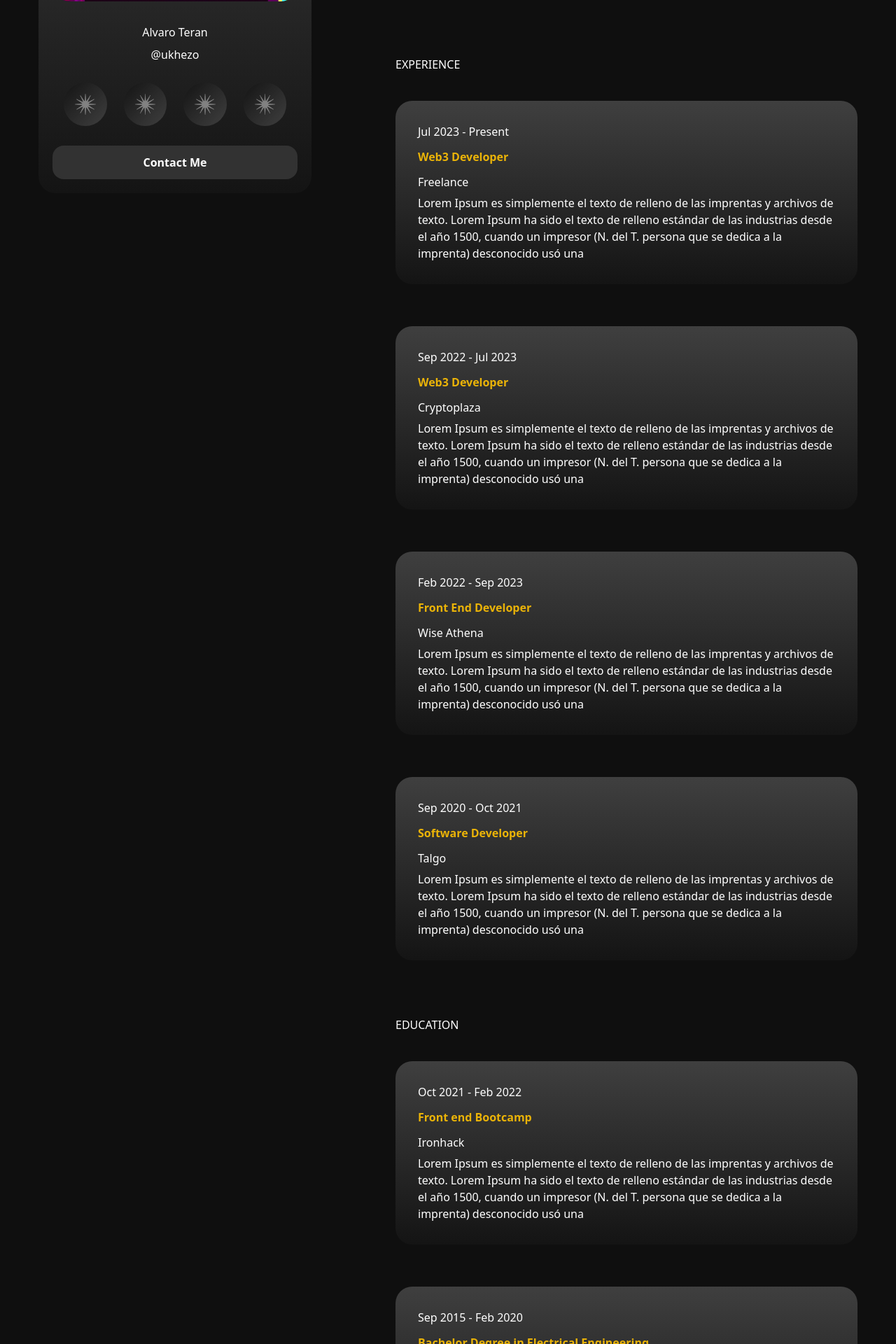
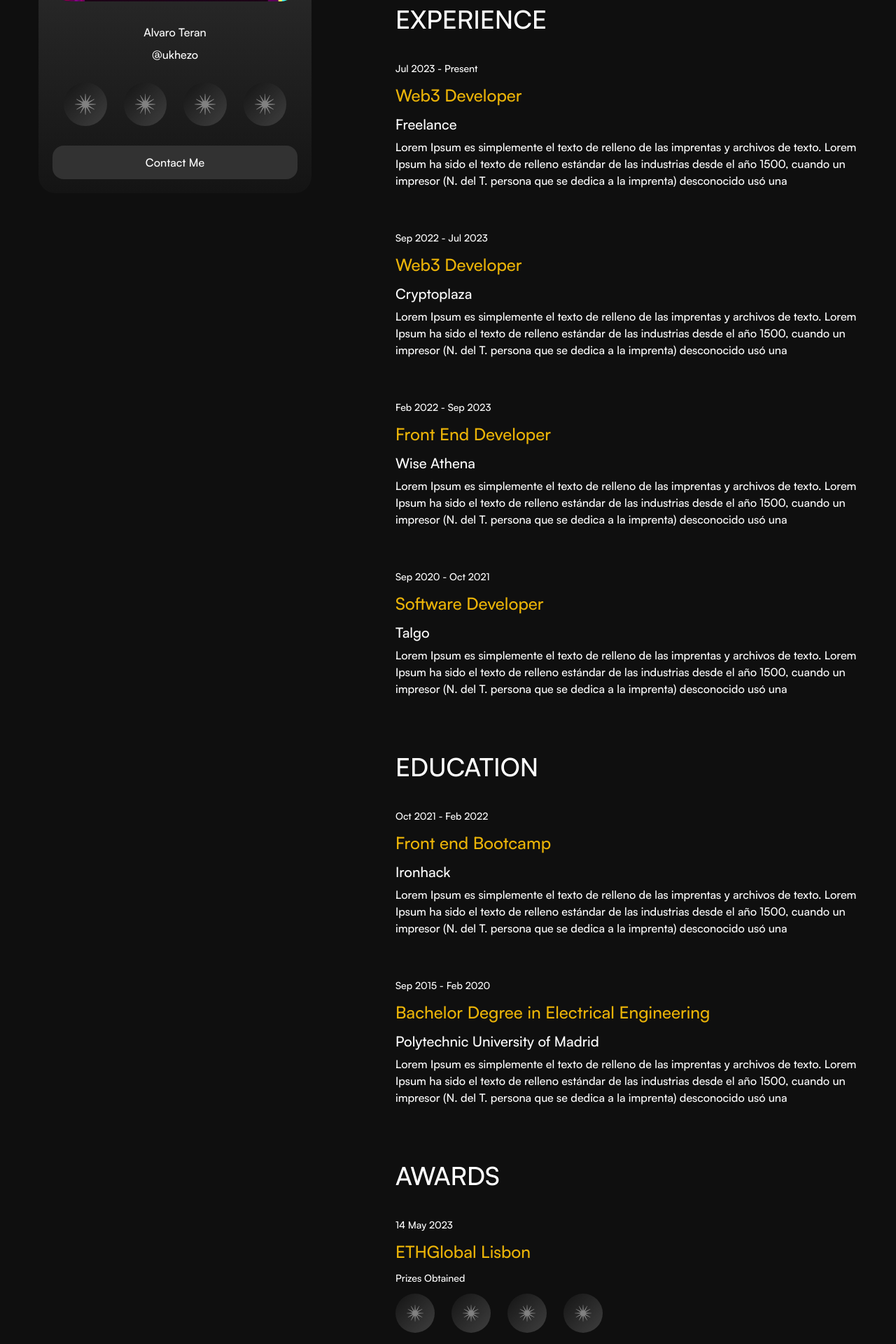
Before and after one commit to 0xukhezo/Ukhezo-web, a Next.js app: page /credentials in a window 1280 px wide. Shown: the part 520-2440 px from the top of the page at 70% size. Built offline with nearby package versions, Linux system fonts and the light colour scheme.

Commit message:
feat(styles): add animations

```diff
--- a/src/components/Cards/Home/AboutCard.tsx
+++ b/src/components/Cards/Home/AboutCard.tsx
@@ -1,4 +1,4 @@
-import { useState } from "react"
+import { useEffect, useState } from "react"
 import Image from "next/image"
 import Link from "next/link"
 import Logo from "../../../../public/Logo.png"
@@ -7,8 +7,17 @@ import Star from "../../../../public/Star.svg"
 export default function AboutCard() {
   const [isHovered, setIsHovered] = useState(false)
 
+  useEffect(() => {
+    const card = document.getElementById("cardAbout")
+    if (isHovered) {
+      card?.classList.add("card-about-hovered")
+    } else {
+      card?.classList.remove("card-about-hovered")
+    }
+  }, [isHovered])
+
   return (
-    <Link href="/about">
+    <Link href="/about" id="cardAbout">
       <div
         className="rounded-3xl bg-gradient-to-tl from-[#3f3f3f] to-[#141414] flex "
         onMouseEnter={() => setIsHovered(true)}
@@ -18,16 +27,31 @@ export default function AboutCard() {
           <Image
             height={224}
             width={224}
-            src={Logo.src}
+            src={isHovered ? Logo.src : Logo.src}
             alt="Alvaro Teran Image"
             className="md:rounded-tl-3xl md:rounded-br-3xl "
           />
-          <div className="relative w-full mt-6 md:mt-0">
-            <h2 className="mb-1.5 font-semibold text-xl">Front End Developer</h2>
-            <h1 className="mb-3 font-semibold text-4xl">
-              Alvaro <br></br>Teran.
+          <div className="relative w-full mt-6 md:mt-0 ">
+            <h2 className="mb-1.5 font-semibold text-xl opacity-transition-show show">
+              {isHovered ? "Web3 Developer" : "Front End Developer"}
+            </h2>
+            <h1 className="mb-3 font-semibold text-4xl opacity-transition">
+              {isHovered ? (
+                <span>Ukhezo</span>
+              ) : (
+                <span>
+                  Alvaro <br></br>Teran.
+                </span>
+              )}
             </h1>{" "}
-            <p className="text-sm">I am a Front End Developer based in Madrid.</p>
+            <p className="text-sm opacity-transition">
+              {" "}
+              {isHovered ? (
+                <span>I am a Web3 Developer based in Mainnet.</span>
+              ) : (
+                <span>I am a Front End Developer based in Madrid.</span>
+              )}
+            </p>
             <Image
               height={46}
               width={42}
--- a/src/components/Cards/Home/ExperienceCard.tsx
+++ b/src/components/Cards/Home/ExperienceCard.tsx
@@ -18,7 +18,7 @@ export default function ExperienceCard() {
           CLIENTS<br></br> WORLDWIRE
         </>
       ),
-      value: 10,
+      value: 3,
       prefix: "+ ",
     },
     {
@@ -27,7 +27,7 @@ export default function ExperienceCard() {
           TOTAL<br></br> PROJECTS
         </>
       ),
-      value: 7,
+      value: 6,
       prefix: "+ ",
     },
   ]
--- a/src/components/Layout/Navbar.tsx
+++ b/src/components/Layout/Navbar.tsx
@@ -24,7 +24,7 @@ export default function Navbar({ page }: NavbarProps) {
     <>
       <Disclosure as="nav" id="navbar" className="primary-navigation">
         <>
-          <div className="mx-auto pt-7 bg-mainBackground hidden sm:block">
+          <div className="mx-auto pt-7 hidden sm:block">
             <div className="flex items-center justify-evenly">
               <div className="flex-shrink-0">
                 <Link href="/">
--- a/src/components/Sections/About.tsx
+++ b/src/components/Sections/About.tsx
@@ -46,12 +46,14 @@ export default function About() {
           <CVCard
             info={cvInfoExperience}
             className="rounded-3xl bg-gradient-to-tr from-[#3f3f3f] to-[#141414]  h-full py-6 px-10"
+            title="EXPERIENCE"
           />
         </div>
         <div className="row-span-4 col-span-2">
           <CVCard
             info={cvInfoEducation}
             className="rounded-3xl bg-gradient-to-tl from-[#3f3f3f] to-[#141414]  h-full py-6 px-10"
+            title="EDUCATION"
           />
         </div>
       </div>{" "}
--- a/src/components/Sections/Credentials.tsx
+++ b/src/components/Sections/Credentials.tsx
@@ -68,8 +68,8 @@ export default function Credentials() {
       </div>
       <div className="col-span-6 ml-[120px]" id="cards">
         <div className="mb-[80px]">
-          <h2 className="mb-[40px]">ABOUT ME</h2>
-          <p className="mb-[80px] rounded-3xl bg-gradient-to-b from-[#3f3f3f] to-[#141414] p-8">
+          <h2 className="mb-[40px] text-4xl text-white">ABOUT ME</h2>
+          <p className="mb-[80px]">
             Lorem Ipsum es simplemente el texto de relleno de las imprentas y archivos de texto.
             Lorem Ipsum ha sido el texto de relleno estándar de las industrias desde el año 1500,
             cuando un impresor (N. del T. persona que se dedica a la imprenta) desconocido usó una
@@ -82,63 +82,43 @@ export default function Credentials() {
           </p>
         </div>
         <div className="mb-[80px]">
-          <h2 className="mb-[40px]">EXPERIENCE</h2>
+          <h2 className="mb-[40px] text-4xl text-white">EXPERIENCE</h2>
           {cvInfoExperience.map((info: cvType) => {
             return (
-              <div
-                className="mb-[60px] rounded-3xl bg-gradient-to-b from-[#3f3f3f] to-[#141414] p-8"
-                key={info.title}
-              >
-                <h3>{info.date}</h3>
-                <h2 className="my-[12px] text-yellow-500 font-semibold">{info.title}</h2>
-                <h3 className="mb-[6px]">{info.location}</h3>
+              <div className="mb-[60px] " key={info.title}>
+                <h3 className="text-sm">{info.date}</h3>
+                <h2 className="my-[12px] text-yellow-500 font-semibold text-2xl">{info.title}</h2>
+                <h3 className="mb-[6px] text-xl">{info.location}</h3>
                 <p>{info.description}</p>
               </div>
             )
-          })}
+          })}{" "}
         </div>
         <div className="mb-[80px]">
-          <h2 className="mb-[40px]">EDUCATION</h2>
+          <h2 className="mb-[40px] text-4xl text-white">EDUCATION</h2>{" "}
           {cvInfoEducation.map((info: cvType) => {
             return (
-              <div
-                className="mb-[60px] rounded-3xl bg-gradient-to-b from-[#3f3f3f] to-[#141414] p-8"
-                key={info.title}
-              >
-                <h3>{info.date}</h3>
-                <h2 className="my-[12px] text-yellow-500 font-semibold">{info.title}</h2>
-                <h3 className="mb-[6px]">{info.location}</h3>
+              <div className="mb-[60px] " key={info.title}>
+                {" "}
+                <h3 className="text-sm">{info.date}</h3>
+                <h2 className="my-[12px] text-yellow-500 font-semibold text-2xl">{info.title}</h2>
+                <h3 className="mb-[6px] text-xl">{info.location}</h3>
                 <p>{info.description}</p>
               </div>
             )
-          })}
+          })}{" "}
         </div>{" "}
         <div className="mb-[80px]">
-          <h2 className="mb-[40px]">SKILLS</h2>
-          <div className="grid grid-cols-2">
-            {skills.map((skill: string) => {
-              return (
-                <div
-                  className="mb-[60px] rounded-3xl bg-gradient-to-b from-[#3f3f3f] to-[#141414] p-8 mr-10"
-                  key={skill}
-                >
-                  <h3>{skill}</h3>
-                  <p>Language for the client side</p>
-                </div>
-              )
-            })}
-          </div>
-        </div>{" "}
-        <div className="mb-[80px]">
-          <h2 className="mb-[40px]">AWARDS</h2>
+          <h2 className="mb-[40px] text-4xl text-white">AWARDS</h2>{" "}
           {awards.map((award: any) => {
             return (
-              <div
-                className="mb-[60px] rounded-3xl bg-gradient-to-b from-[#3f3f3f] to-[#141414] p-8"
-                key={award.title}
-              >
-                <h3>{award.date}</h3>
-                <h2 className="my-[12px]">{award.title}</h2> <h2>PROTOCOLS</h2>
+              <div className="mb-[60px] " key={award.title}>
+                {" "}
+                <h3 className="text-sm">{award.date}</h3>
+                <h2 className="my-[12px] text-yellow-500 font-semibold text-2xl">
+                  {award.title}
+                </h2>{" "}
+                <h2 className="text-sm">Prizes Obtained</h2>
                 <div className="flex mt-[12px] items-center gap-x-6">
                   <div className="rounded-full bg-gradient-to-tl from-[#3f3f3f] to-[#141414] items-center p-4">
                     <Image height={24} width={24} src={Separator.src} alt="Alvaro Teran Image" />
@@ -155,7 +135,20 @@ export default function Credentials() {
                 </div>
               </div>
             )
-          })}
+          })}{" "}
+        </div>{" "}
+        <div className="mb-[80px]">
+          <h2 className="mb-[40px] text-4xl text-white">SKILLS</h2>
+          <div className="grid grid-cols-2">
+            {skills.map((skill: string, index: number) => {
+              return (
+                <div className={index !== 2 ? "pb-[60px] " : " pm-[20px]"} key={skill}>
+                  <h3>{skill}</h3>
+                  <p>Language for the client side</p>
+                </div>
+              )
+            })}{" "}
+          </div>
         </div>{" "}
       </div>
     </main>
--- a/src/components/Sections/Work.tsx
+++ b/src/components/Sections/Work.tsx
@@ -73,13 +73,13 @@ export default function Work() {
             title={"Hackers and Painters"}
           />
         </div>
-        <div className="col-span-2 row-start-4 row-end-6 -mt-16 mb-16">
+        <div className="col-span-2 row-start-4 row-end-6 -mt-16 mb-16 rounded-3xl bg-gradient-to-tr from-[#3f3f3f] to-[#141414]">
           <ProjectCard
             href={"test"}
             image={Logo.src}
             long={false}
             description={"Pepe"}
-            title={"Test"}
+            title={"Dragon Stake"}
           />
         </div>
       </div>
--- a/src/styles/globals.css
+++ b/src/styles/globals.css
@@ -4,12 +4,19 @@
 @tailwind components;
 @tailwind utilities;
 
+@font-face {
+  font-family: 'Satoshi';
+  src: url('../../public/font/Satoshi-Variable.ttf');
+  font-weight: 500;
+}
+
+
 @keyframes slide {
   from {
     transform: translateX(0);
   }
   to {
-    transform: translateX(-100%);
+    transform: translateX(-50%);
   }
 }
 
@@ -25,6 +32,7 @@ html{
   margin: auto;
   background-color: #0f0f0f;
   color: white;
+  font-family: Satoshi;
 }
 
 .navLink {
@@ -60,11 +68,61 @@ html{
   margin-right: 34px;
 }
 
-@keyframes slide {
-  0% {
-    transform: translateX(0);
+
+.card-about-hovered div > div > h2{
+  animation:show 1.2s linear;
+  /* overflow: hidden;
+  white-space: nowrap;
+  border-right: 2px solid transparent;
+  animation: typing 1.2s steps(26, end), blink-caret 0.75s step-end infinite, cursor-fade-out 1s 1.3s forwards;
+  max-width: fit-content; */
+}
+
+.card-about-hovered div > div > h1{
+  animation:show 1.2s linear;
+  /* overflow: hidden;
+  white-space: nowrap;
+  border-right: 2px solid transparent;
+  opacity:1;
+  animation: typing 1.2s steps(26, end), blink-caret 0.75s step-end infinite, cursor-fade-out 1s 5s forwards, show 1.3s linear;
+  max-width: fit-content;
+  animation-delay: 1.3s; */
+}
+
+.card-about-hovered div > div > p{
+  animation:show 1.2s linear;
+}
+
+
+/* @keyframes typing {
+  from {
+    width: 0;
   }
-  100% {
-    transform: translateX(-50%);
+  to {
+    width: 100%;
   }
 }
+
+@keyframes blink-caret {
+  from, to {
+    border-color: transparent;
+  }
+  50% {
+    border-color: white;
+  }
+}
+
+@keyframes cursor-fade-out {
+  to {
+    border-color: transparent;
+  }
+} */
+
+@keyframes show {
+  from {
+    opacity: 0
+  }
+  to {
+    opacity: 1
+  }
+}
```
Also changed, not shown: src/components/Cards/About/CVCard.tsx (+5 -4 lines), src/components/Cards/Work/ProjectCard.tsx (+7 -5 lines), src/components/Sections/Contact.tsx (+14 -25 lines), public/font/Satoshi-Variable.ttf (added).
